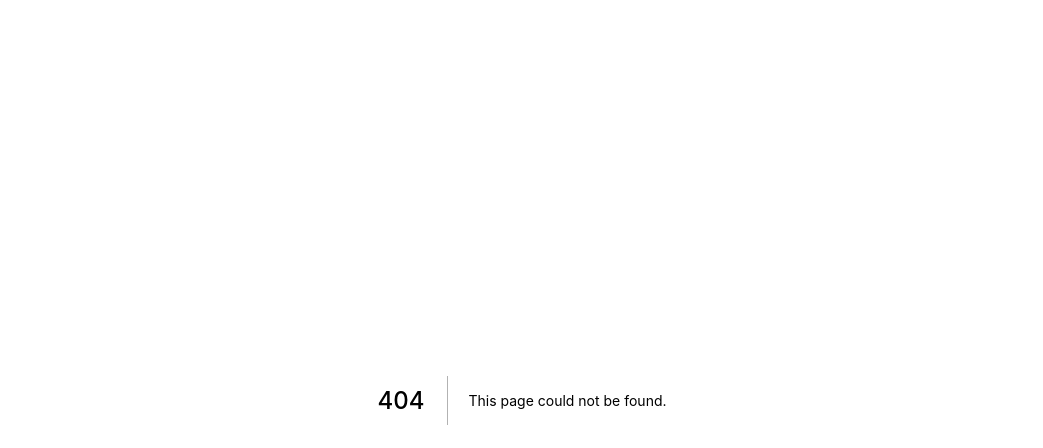
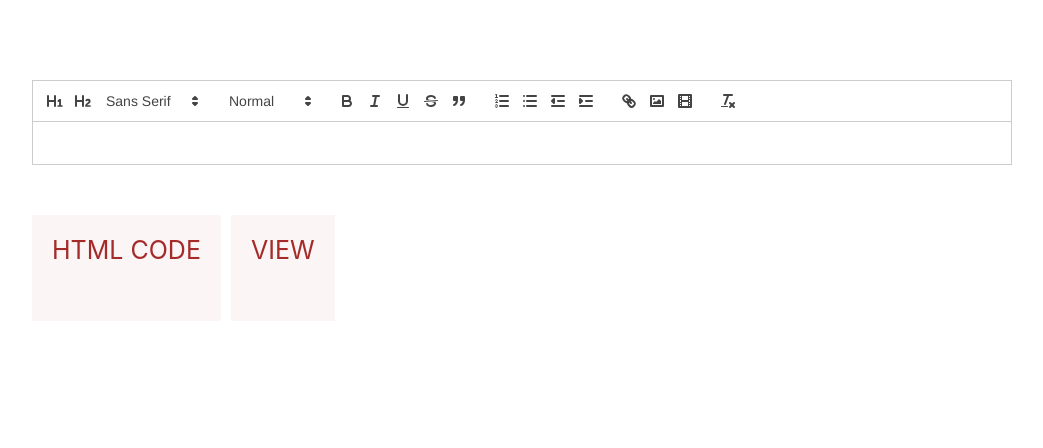
Before and after one commit to hhk2745/next-blog, a Next.js app: page /editor in a window 1280 px wide. Before the commit this address had no page. Shown: the top 448 px of the page, without its empty margins (118-1161 px from the left). Built offline with nearby package versions, Linux system fonts and the light colour scheme.

Commit message:
quill editor test

```diff
--- /dev/null
+++ b/components/Editor.js
@@ -0,0 +1,82 @@
+import React, { useState, useEffect } from 'react';
+import ReactQuill, {Quill, QuillOptions} from 'react-quill';
+import 'react-quill/dist/quill.snow.css';
+
+
+// import 'react-quill/dist/quill.bubble.css';
+// import 'react-quill/dist/quill.core.css';
+
+const Editor = ()=>{
+  const [value, setValue] = useState('');
+
+  const modules = {
+    toolbar: [
+      [{ header: '1' }, { header: '2' }, { font: [] }],
+      [{ size: [] }],
+      ['bold', 'italic', 'underline', 'strike', 'blockquote'],
+      [
+        { list: 'ordered' },
+        { list: 'bullet' },
+        { indent: '-1' },
+        { indent: '+1' },
+      ],
+      ['link', 'image', 'video'],
+      ['clean'],
+    ],
+    clipboard: {
+      // toggle to add extra line breaks when pasting HTML:
+      matchVisual: false,
+    },
+  }
+  /*
+   * Quill editor formats
+   * See https://quilljs.com/docs/formats/
+   */
+  const formats = [
+    'header',
+    'font',
+    'size',
+    'bold',
+    'italic',
+    'underline',
+    'strike',
+    'blockquote',
+    'list',
+    'bullet',
+    'indent',
+    'link',
+    'image',
+    'video',
+  ]
+
+  useEffect(()=>{
+    console.log(value);
+  }, [value])
+
+  return <>
+    <div className='editorContainer'>
+      <div className='quillWrap'>
+        <ReactQuill theme="snow" value={value} onChange={setValue} modules={modules} formats={formats}/>
+      </div>
+      <div className='viewWrap'>
+        <div>
+          <div className='title'>
+            HTML CODE
+          </div>
+          <p>
+            {value}
+          </p>
+        </div>
+        <div>
+          <div className='title'>
+            VIEW
+          </div>
+          <p dangerouslySetInnerHTML={{__html: value}}></p>
+        </div>
+      </div>
+    </div>
+  </>
+}
+
+
+export default Editor
--- a/package.json
+++ b/package.json
@@ -13,7 +13,8 @@
     "libpag": "^4.0.5-release.26",
     "next": "12.2.5",
     "react": "18.2.0",
-    "react-dom": "18.2.0"
+    "react-dom": "18.2.0",
+    "react-quill": "^2.0.0"
   },
   "devDependencies": {
     "@babel/node": "^7.18.10",
--- a/pages/_app.js
+++ b/pages/_app.js
@@ -1,4 +1,6 @@
 import '../styles/globals.css'
+// import '../styles/reset.css'
+import '../styles/editor.css'
 
 function MyApp({ Component, pageProps }) {
   return <Component {...pageProps} />
--- /dev/null
+++ b/pages/editor/index.js
@@ -0,0 +1,10 @@
+import dynamic from 'next/dynamic'
+
+const QuillNoSSRWrapper = dynamic(import('../../components/Editor'), {
+  ssr: false,
+  loading: () => <p>Loading ...</p>,
+})
+
+export default function Home() {
+  return <QuillNoSSRWrapper />
+}
--- /dev/null
+++ b/styles/editor.css
@@ -0,0 +1,34 @@
+.editorContainer{
+  max-width: 980px;
+  margin: 0 auto;
+  margin-top: 30px;
+
+  display: flex;
+  flex-direction: column;
+}
+
+.editorContainer > div{
+  margin-top: 50px;
+}
+
+.viewWrap {
+  display: flex;
+  /* justify-content: space-around; */
+}
+
+.viewWrap > div{
+  max-width: 500px;
+  /* overflow:hidden; */
+  /* text-overflow:ellipsis; */
+  /* white-space:nowrap; */
+  background-color: #a52a2a0c;
+  margin-right: 10px;
+}
+.viewWrap .title{
+  color: #a52a2a;
+  /* background-color: antiquewhite; */
+}
+
+.viewWrap p{
+  padding: 10px;
+}
--- /dev/null
+++ b/styles/reset.css
@@ -0,0 +1,65 @@
+/* http://meyerweb.com/eric/tools/css/reset/
+   v2.0 | 20110126
+   License: none (public domain)
+*/
+
+html, body, div, span, applet, object, iframe,
+h1, h2, h3, h4, h5, h6, p, blockquote, pre,
+a, abbr, acronym, address, big, cite, code,
+del, dfn, em, img, ins, kbd, q, s, samp,
+small, strike, strong, sub, sup, tt, var,
+b, u, i, center,
+dl, dt, dd, ol, ul, li,
+fieldset, form, label, legend,
+table, caption, tbody, tfoot, thead, tr, th, td,
+article, aside, canvas, details, embed,
+figure, figcaption, footer, header, hgroup,
+menu, nav, output, ruby, section, summary,
+time, mark, audio, video {
+	margin: 0;
+	padding: 0;
+	border: 0;
+	font-size: 100%;
+	font: inherit;
+	vertical-align: baseline;
+}
+/* HTML5 display-role reset for older browsers */
+article, aside, details, figcaption, figure,
+footer, header, hgroup, menu, nav, section {
+	display: block;
+}
+body {
+	line-height: 1;
+}
+ol, ul {
+	list-style: none;
+}
+blockquote, q {
+	quotes: none;
+}
+blockquote:before, blockquote:after,
+q:before, q:after {
+	content: '';
+	content: none;
+}
+table {
+	border-collapse: collapse;
+	border-spacing: 0;
+}
+/* Links
+   ========================================================================== */
+
+/**
+ * Remove the gray background color from active links in IE 10.
+ */
+
+ a {
+	color: black;
+	text-decoration: none;
+
+	margin:0;
+	padding:0;
+	font-size:100%;
+	vertical-align:baseline;
+	background:transparent;
+ }
```
Also changed, not shown: 2 other files (tests, documents, lock files or other folders).
